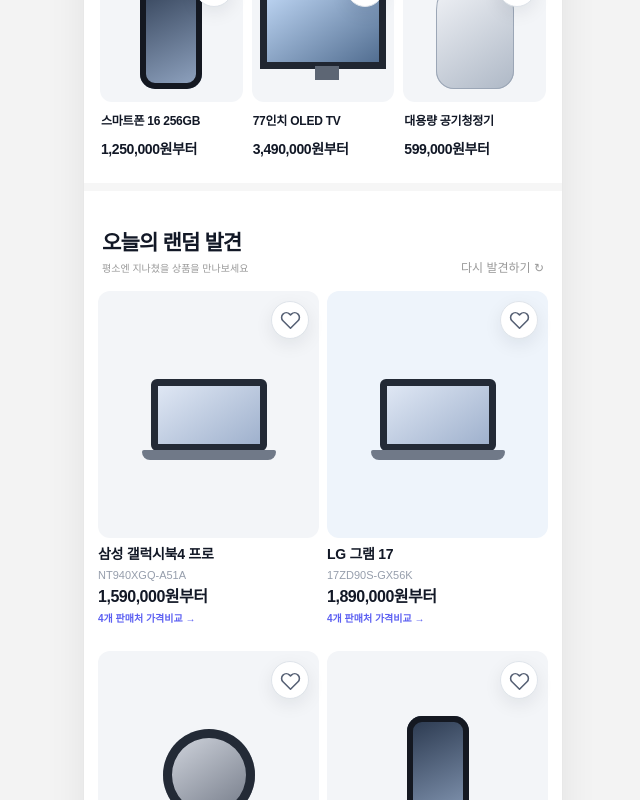
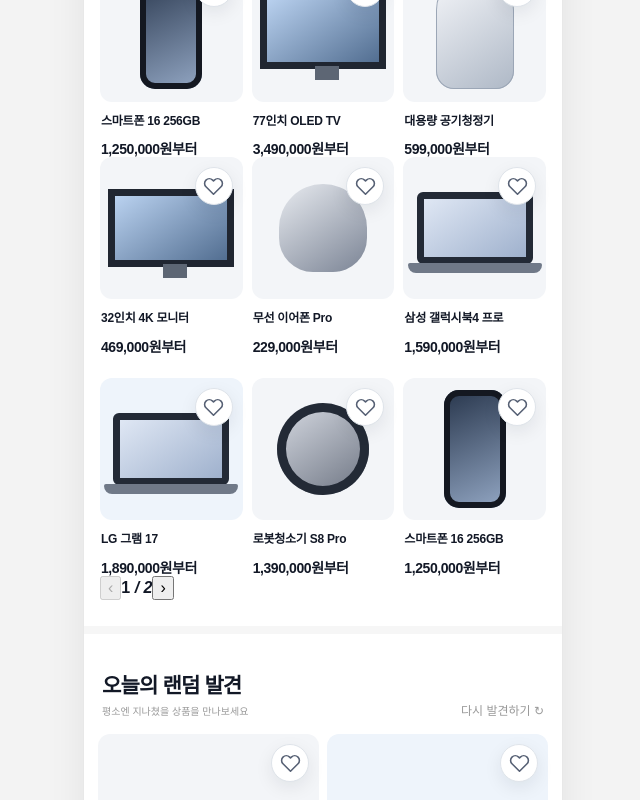
Before and after one commit to license-book/affiliate-product, a Next.js app: page / in a window 1280 px wide. Shown: the part 6289-7089 px from the top of the page, without its empty margins (317-957 px from the left). Built offline with nearby package versions, Linux system fonts and the light colour scheme.

Commit message:
Add swipe pagination for purpose recommendations

```diff
--- a/components/PurposeRecommendations.tsx
+++ b/components/PurposeRecommendations.tsx
@@ -1,17 +1,27 @@
 "use client";
-import {useState} from "react";
+import {useRef,useState} from "react";
 import ProductFeed from "./ProductFeed";
 import {demoProducts} from "../lib/demo-products";
 
 const purposes=["혼자 살 때","선물할 때","이사할 때","출산 준비","여행 갈 때","공부·업무","차량용","취미생활"];
+const PAGE_SIZE=6;
 export default function PurposeRecommendations(){
  const [active,setActive]=useState(purposes[0]);
+ const [page,setPage]=useState(0);
+ const railRef=useRef<HTMLDivElement|null>(null);
  const offset=purposes.indexOf(active);
- const items=Array.from({length:6},(_,i)=>demoProducts[(offset*2+i)%demoProducts.length]);
+ const total=Math.max(12,Math.min(18,demoProducts.length));
+ const items=Array.from({length:total},(_,i)=>demoProducts[(offset*2+i)%demoProducts.length]);
+ const pages=Array.from({length:Math.ceil(items.length/PAGE_SIZE)},(_,i)=>items.slice(i*PAGE_SIZE,(i+1)*PAGE_SIZE));
+ const move=(next:number)=>{const n=Math.max(0,Math.min(pages.length-1,next));const el=railRef.current;if(el)el.scrollTo({left:n*el.clientWidth,behavior:"smooth"});setPage(n)};
+ const select=(x:string)=>{setActive(x);setPage(0);requestAnimationFrame(()=>railRef.current?.scrollTo({left:0,behavior:"auto"}))};
  return <section className="homePurpose homePurposeInteractive">
   <div className="feedTitle"><div><h2>목적별 추천</h2><p>필요한 순간에 맞춰 골라보세요</p></div></div>
-  <div className="purposeSwipe">{purposes.map(x=><button key={x} className={active===x?"active":""} onClick={()=>setActive(x)}>{x}</button>)}</div>
+  <div className="purposeSwipe">{purposes.map(x=><button key={x} className={active===x?"active":""} onClick={()=>select(x)}>{x}</button>)}</div>
   <div className="purposeResultHead"><strong>{active}</strong><span>추천 상품</span></div>
-  <ProductFeed products={items} limit={6} variant="grid"/>
+  <div className="purposeProductRail" ref={railRef} onScroll={e=>{const w=e.currentTarget.clientWidth;if(w)setPage(Math.max(0,Math.min(pages.length-1,Math.round(e.currentTarget.scrollLeft/w))))}}>
+   {pages.map((group,i)=><div className="purposeProductPage" key={i}><ProductFeed products={group} limit={PAGE_SIZE} variant="grid"/></div>)}
+  </div>
+  {pages.length>1&&<div className="purposePager"><button type="button" aria-label="이전 상품" disabled={page===0} onClick={()=>move(page-1)}>‹</button><b>{page+1} <em>/ {pages.length}</em></b><button type="button" aria-label="다음 상품" disabled={page===pages.length-1} onClick={()=>move(page+1)}>›</button></div>}
  </section>
 }
```
